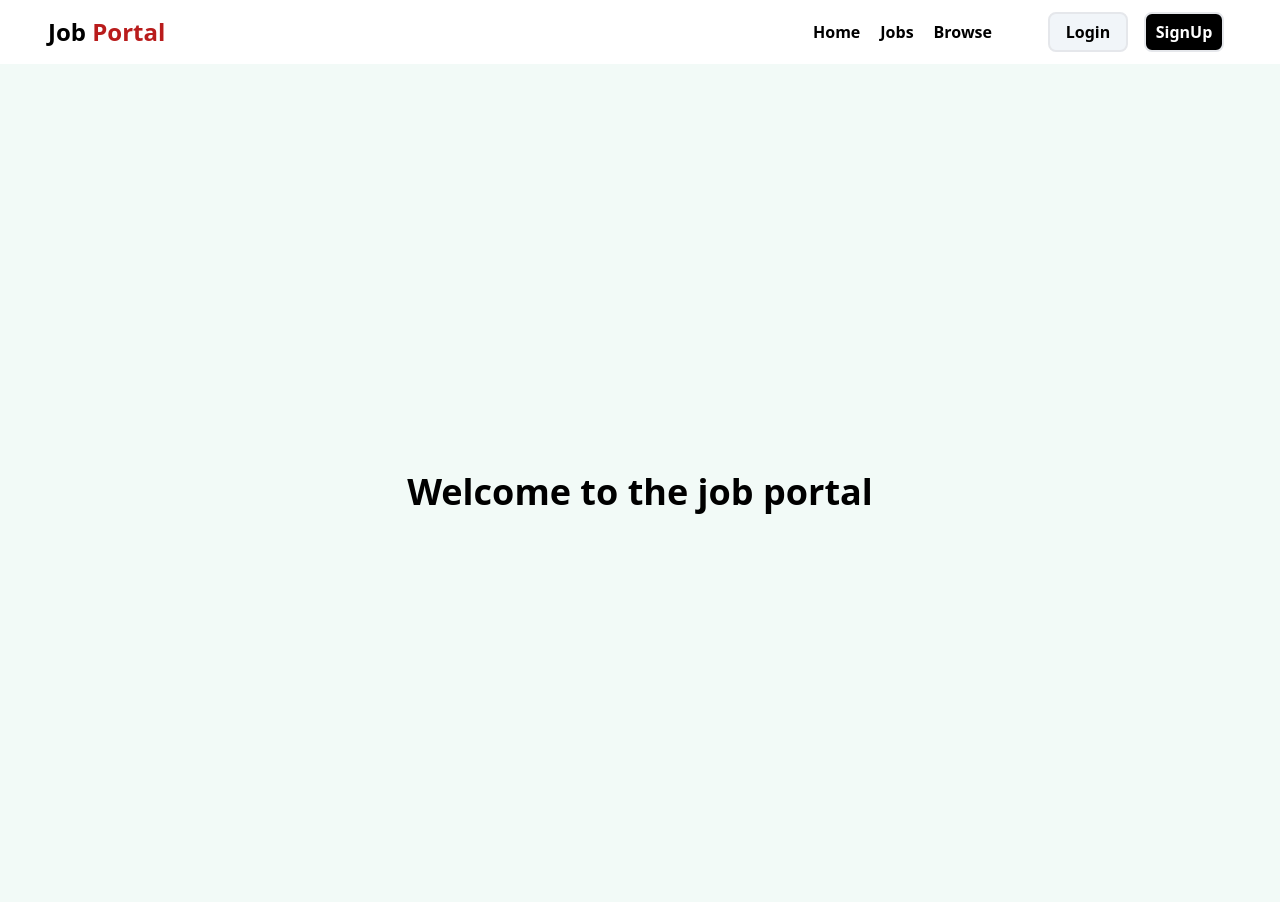
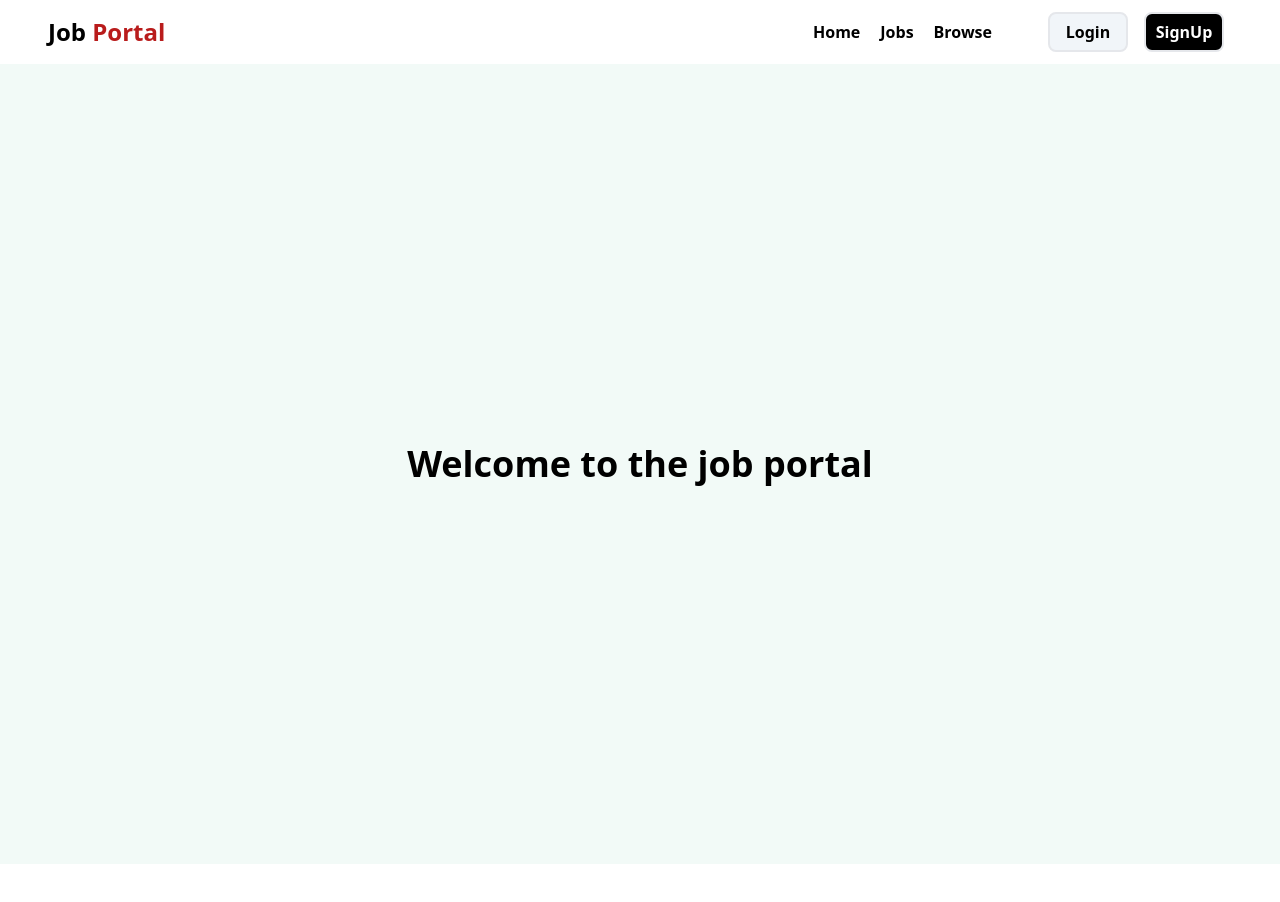
Before and after one commit to khushi-khushwa/jobfrontend, a React (Vite) app: page / in a window 1280 px wide. Shown: the top 902 px of the page. After the commit the page ends 864 px from the top, so only its background shows below. Built offline with nearby package versions, Linux system fonts and the light colour scheme.

Commit message:
change style property of h1 tag

```diff
--- a/src/components/HeroSection.jsx
+++ b/src/components/HeroSection.jsx
@@ -2,14 +2,14 @@ import React from 'react'
 import bannerImage from "../assets/images/process.png"
 const HeroSection = () => {
   return (
-    <div className='bg-emerald-600/5 '>
-      <div className=" flex justify-center items-center h-[855px]" >
-        <div>
-              <h1 className='sm:font-bold sm:text-4xl max-[630px]:font-bold text-2xl'> Welcome to the job portal  </h1>
 
-              </div>
+      <div className='h-screen flex items-center justify-center bg-emerald-600/5'>
+
+              <h1 className='  text-center  sm:font-bold sm:text-4xl max-[630px]:font-bold text-2xl'> Welcome to the job portal  </h1>
+
+
         </div>
-    </div>
+
   )
 }
 
```
